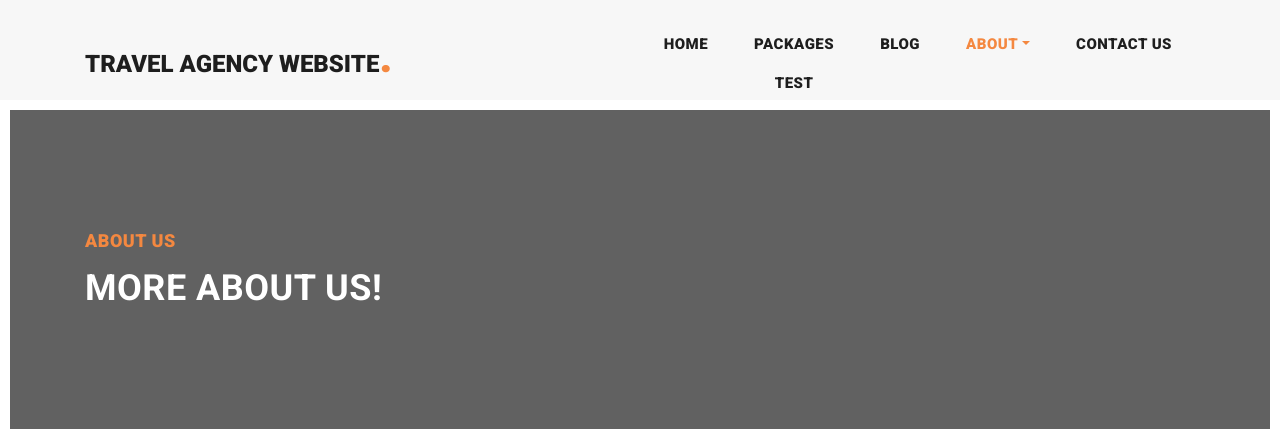
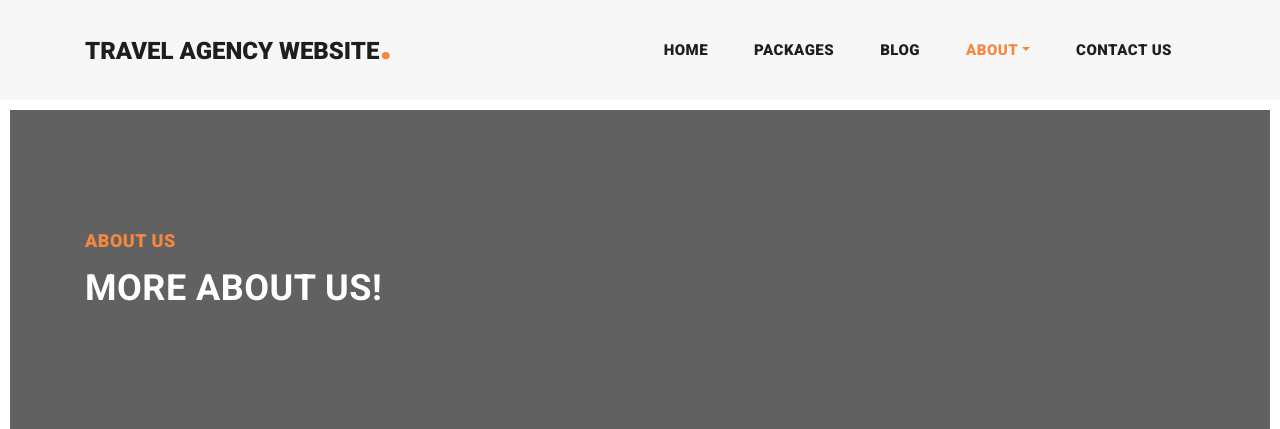
Before and after one commit to arnirob87/kabarpath, a Django app: template myproject/myapp/templates/about.html in a window 1280 px wide. Shown: the top 429 px of the page. Run offline with Django 5.2, Linux system fonts and the light colour scheme; the template is opened without the code that fills it, so the values that code supplies are empty; some libraries are stand-ins or nearby versions.

Commit message:
remobe test

```diff
--- a/myproject/myapp/templates/about.html
+++ b/myproject/myapp/templates/about.html
@@ -51,7 +51,7 @@
               </li>
               <li class="nav-item">
                 <a class="nav-link" href="packages.html">Packages</a>
-                <a class="nav-link" href="packages.html">test</a>
+
               </li>
 
               <li class="nav-item">
```
